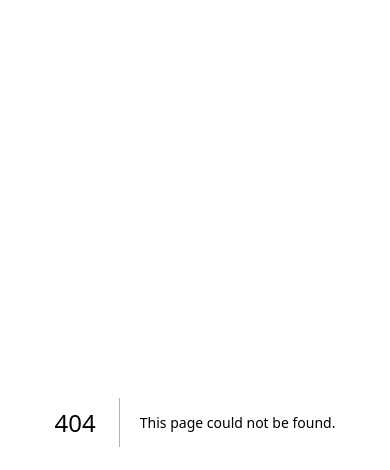
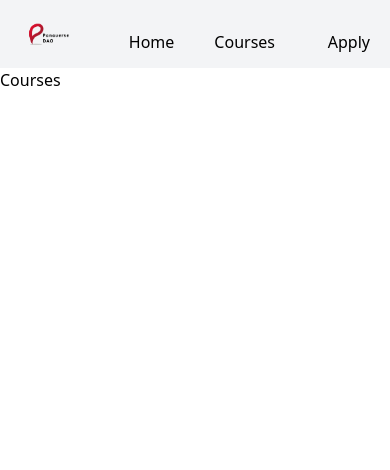
Before and after one commit to shoaibattari/Panaverse-tailwind, a Next.js app: page /Courses in a window 390 px wide. Before the commit this address had no page. Shown: the top 470 px of the page. Built offline with nearby package versions, Linux system fonts and the light colour scheme.

Commit message:
banner with responsive add

```diff
--- /dev/null
+++ b/app/Courses/page.tsx
@@ -0,0 +1,9 @@
+import React from 'react'
+
+function page() {
+  return (
+    <div className=''>Courses</div>
+  )
+}
+
+export default page
--- /dev/null
+++ b/app/components/Banner.tsx
@@ -0,0 +1,41 @@
+import Image from "next/image";
+import Link from "next/link";
+import React from "react";
+import Banner1 from "../../public/banner.jpg";
+function Banner() {
+  return (
+    <div className="flex item-center flex-wrap  bg-gradient-to-r from-violet-500 to-fuchsia-800 ">
+      {/* right section */}
+      <div className="flex-1 px-4 py-4 ">
+        <p className="font-medium text-emerald-800 eading-loose">
+          Presidential Initiative for Artificial Intelligence and Computing
+          (PIAIC)
+        </p>
+        <h1 className="flex-1 text-6xl text-black-600 font-bold font-sans ">
+          Certified Web 3.0 and Metaverse Developer
+        </h1>
+        <h3 className="text-lg mt-4">
+          A One and Quarter Years Panaverse DAO Earn as you Learn Program
+          Getting Ready for the Next Generation of the Internet
+        </h3>
+        <h3 className="text-lg mt-4">
+          Consolidating Web 3.0, Metaverse, Artificial Intelligence (AI), Cloud,
+          Edge, Ambient Computing/IoT, Network Automation, and Bioinformatics
+          Technologies
+        </h3>
+
+        <div className="flex space-x-4 mt-4 font-medium ">
+          <button className=" hover:bg-blue-500  rounded-lg py-2.5 px-3 w-15 bg-blue-700	">
+            <Link href="https://www.panaverse.co/">Learn More</Link>
+          </button>
+        </div>
+      </div>
+      {/* left section */}
+      <div className="flex w-98 max-w-sm ">
+        <Image src={Banner1} width={980}  alt="bannner" />
+      </div>
+    </div>
+  );
+}
+
+export default Banner;
--- /dev/null
+++ b/app/components/Navbar.tsx
@@ -0,0 +1,34 @@
+import logo from "../../public/logo.png";
+import Image from "next/image";
+
+import React from "react";
+import Link from "next/link";
+
+function Navbar() {
+  return (
+    <div className="flex justify-between max-x-screen-xl mx-auto bg-gray-100 py-1 px-2 sticky top-0 items-center ">
+      <div><Link href="/">
+        <Image src={logo} width={80} height={80} alt="Logo" />
+        </Link>
+      </div>
+      <div className="flex space-x-4 mt-4 font-medium  -mx-3  ">
+        <Link className=" rounded-lg py-2.5 px-3 hover:bg-blue-400" href="/">
+          Home
+        </Link>
+        <Link
+          className=" rounded-lg py-2.5 px-3 hover:bg-blue-400"
+          href="/Courses"
+        >
+          Courses
+        </Link>
+      </div>
+      <div className="flex space-x-4 mt-4 font-medium rounded-lg py-2.5 px-3 hover:bg-blue-700">
+        <Link href="https://portal.piaic.org/" className="">
+          Apply
+        </Link>
+      </div>
+    </div>
+  );
+}
+
+export default Navbar;
--- a/app/layout.tsx
+++ b/app/layout.tsx
@@ -1,3 +1,5 @@
+import Head from 'next/head'
+import Navbar from './components/Navbar'
 import './globals.css'
 
 export const metadata = {
@@ -13,6 +15,7 @@ export default function RootLayout({
   return (
     <html lang="en">
       <body>
+        <Navbar />
         {children}</body>
     </html>
   )
--- a/app/page.tsx
+++ b/app/page.tsx
@@ -1,7 +1,12 @@
-export default function Page() {
+import React from 'react'
+import Banner from './components/Banner'
+
+function page() {
   return (
-    <h1 className="text-5xl font-bold underline">
-      Hello, Next.js from Zia Khan!
-    </h1>
-  );
+<>
+<Banner />
+</>
+    )
 }
+
+export default page
```
Also changed, not shown: public/logo.png (added), 1 other file (tests, documents, lock files or other folders).
